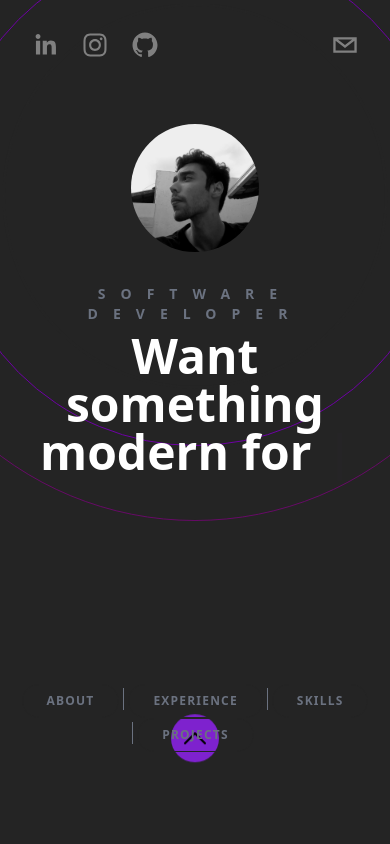
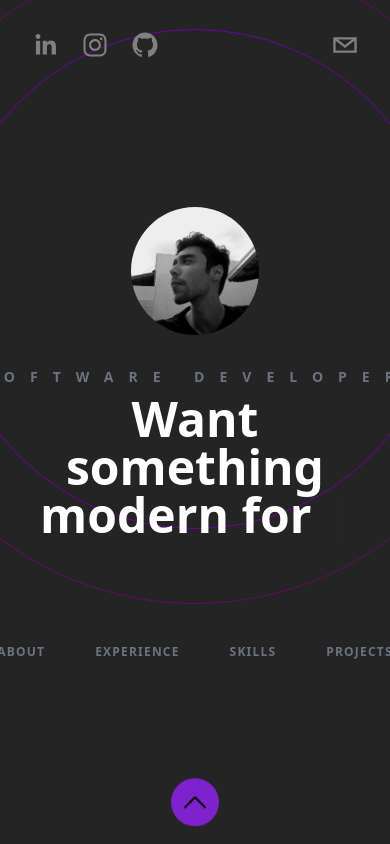
Before and after one commit to matheusmoc/matheus_portfolio, a Next.js app: page / in a window 390 px wide. Built offline with nearby package versions, Linux system fonts and the light colour scheme.

Commit message:
Fix: projects responsive

```diff
--- a/components/Contact.tsx
+++ b/components/Contact.tsx
@@ -26,17 +26,17 @@ export default function Contact({}: Props) {
       </h3>
 
       <div className="flex flex-col space-y-10">
-        <h4 className="xl:text-3xl text-2xl font-semibold text-center mt-36">
+        <h4 className="xl:text-3xl text-2xl font-semibold text-center xl:mt-0 mt-64">
           <p>I have got just what you need.</p>
           <span className="decoration-[#6e00a5]/50 underline">
             Lets talk about your app?
           </span>
         </h4>
 
-        <form onSubmit={handleSubmit(onSubmit)} className="flex flex-col space-y-2 xl:w-fit w-100  mx-auto">
-          <div className="flex space-x-2">
-            <input {...register('name')} placeholder="Name" className="contactInput" type="name" />
-            <input {...register('email')} placeholder="Email" className="contactInput" type="email" />
+        <form onSubmit={handleSubmit(onSubmit)} className="flex flex-col space-y-2 w-fit mx-auto">
+          <div className="xl:flex xl:space-x-2">
+            <input {...register('name')} placeholder="Name" className="contactInput xl:mb-0 mb-2 w-full" type="name" />
+            <input {...register('email')} placeholder="Email" className="contactInput w-full" type="email" />
           </div>
 
           <input {...register('subject')} placeholder="Subject" className="contactInput" type="text" />
--- a/components/Header.tsx
+++ b/components/Header.tsx
@@ -64,7 +64,7 @@ export default function Header({}: Props) {
           bgColor="transparent"
         />
         <Link href="#contact">
-          <div className="uppercase hidden md:inline-flex text-sm text-gray-400">
+          <div className="uppercase hidden md:inline-flex text-sm text-gray-400 font-semibold">
             Get In Touch
           </div>
         </Link>
--- a/components/Hero.tsx
+++ b/components/Hero.tsx
@@ -36,20 +36,20 @@ export default function Hero({}: Props) {
           <Cursor cursorColor="#7858A6" cursorStyle="|" />
         </h1>
 
-        <div className="pt-52 divide-gray-500 divide-x">
-          <Link className="pl-1 pr-1" href="#about">
+        <div className="flex justify-center xl:pt-52 pt-24">
+          <Link href="#about">
             <button className="heroButton">About</button>
           </Link>
 
-          <Link className="pl-1 pr-1" href="#experience">
+          <Link href="#experience">
             <button className="heroButton">Experience</button>
           </Link>
 
-          <Link className="pl-1 pr-1" href="#skills">
+          <Link href="#skills">
             <button className="heroButton">Skills</button>
           </Link>
 
-          <Link className="pl-1 pr-1" href="#projects">
+          <Link href="#projects">
             <button className="heroButton">Projects</button>
           </Link>
         </div>
--- a/components/Projects.tsx
+++ b/components/Projects.tsx
@@ -16,7 +16,7 @@ export default function Projects({ }: Props) {
 
       <div className="relative w-full flex overflow-x-scroll overflow-y-hidden snap-x snap-mandatory z-20 scrollbar-thin scrollbar-track-gray-400/20 scrollbar-thumb-[#6e00a5]/80">
         {projects.map((project, index) => (
-          <div className="w-screen flex-shrink-0 snap-center flex flex-col space-y-5 items-center justify-center p-20 md:p-44 h-screen">
+          <div className="w-screen flex-shrink-0 snap-center flex flex-col items-center justify-center p-10 h-screen">
             <motion.img
               initial={{
                 y: -300,
@@ -31,10 +31,11 @@ export default function Projects({ }: Props) {
               }}
               src={code.src}
               alt=""
+              className="xl:w-auto w-28 mt-12"
             />
 
             <div className="space-y-10 px-0 md:px-10 max-w-6xl">
-              <h4 className="text-4xl font-semibold text-center">
+              <h4 className="text-3xl font-semibold text-center">
                 <span className="underline decoration-[#6e00a5]/60">
                   Case {index + 1} of {projects.length} :
                 </span>
--- a/components/Skills.tsx
+++ b/components/Skills.tsx
@@ -18,7 +18,6 @@ export default function Skills({}: Props) {
       </h3>
 
       <h3 className='absolute top-36 uppercase tracking-[20px] text-gray-400 text-sm'>Hover over a skill</h3>
-
       <div className='grid grid-cols-3 md:grid-cols-4 xl:pt-20 gap-5'>
         <Skill />
         <Skill />
--- a/components/WorkExperience.tsx
+++ b/components/WorkExperience.tsx
@@ -18,7 +18,7 @@ export default function WorkExperience({}: Props) {
     }}
 
     className="h-screen flex relative overflow-hidden flex-col text-left md:flex-row max-w-[1336] px-10 justify-evenly mx-auto items-center">
-      <h3 className="absolute top-24 uppercase tracking-[20px] text-gray-500 text-2xl" >Experience</h3>
+      <h3 className="absolute top-24 uppercase tracking-[20px] text-gray-500 text-2xl">Experience</h3>
 
       <div className="w-full flex space-x-5 overflow-x-scroll p-10 snap-x snap-mandatory scrollbar-thin scrollbar-track-gray-400/20 scrollbar-thumb-[#6e00a5]/80">
         <ExperienceCard />
--- a/pages/index.tsx
+++ b/pages/index.tsx
@@ -46,12 +46,12 @@ const Home: NextPage = () => {
         <Projects />
       </section>
 
-      <section id="contact" className="snap-center">
+      <section id="contact" className="snap-start">
         <Contact />
       </section>
 
       <Link href="#hero">
-        <footer className="sticky bottom-12 w-full cursor-pointer py-8">
+        <footer className="sticky bottom-0 w-full cursor-pointer py-4">
           <div className="flex items-center justify-center">
             <ChevronUpIcon className="bg-purple-700 text-black h-12 w-12 p-2 rounded-full filter hover:bg-purple-900 cursor-pointer animate-bounce" />
           </div>
```
